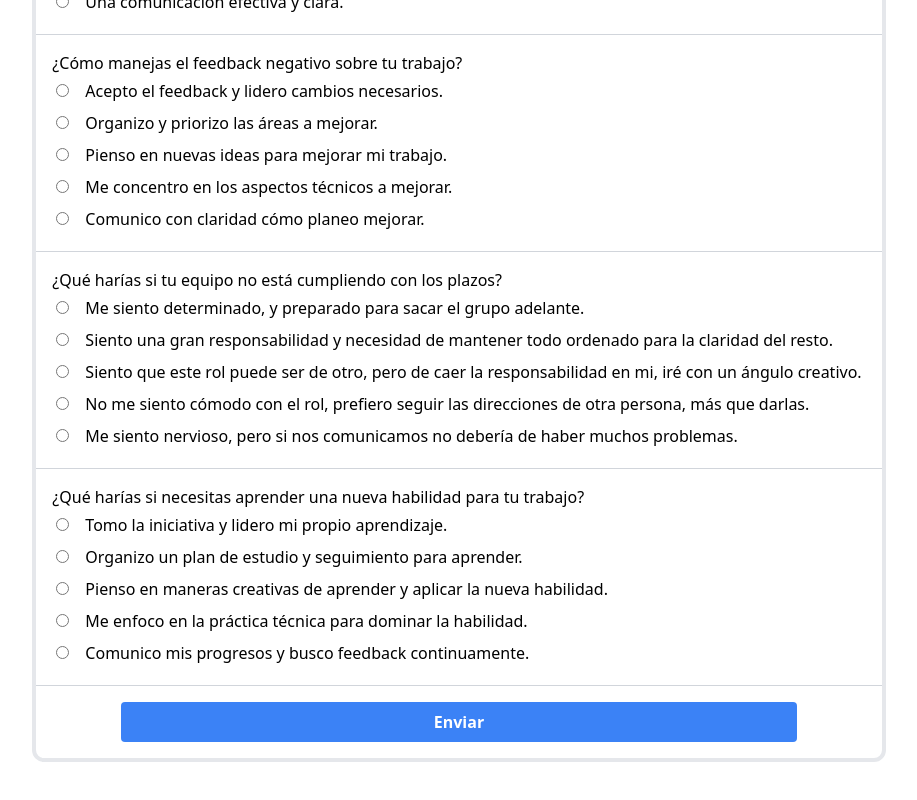
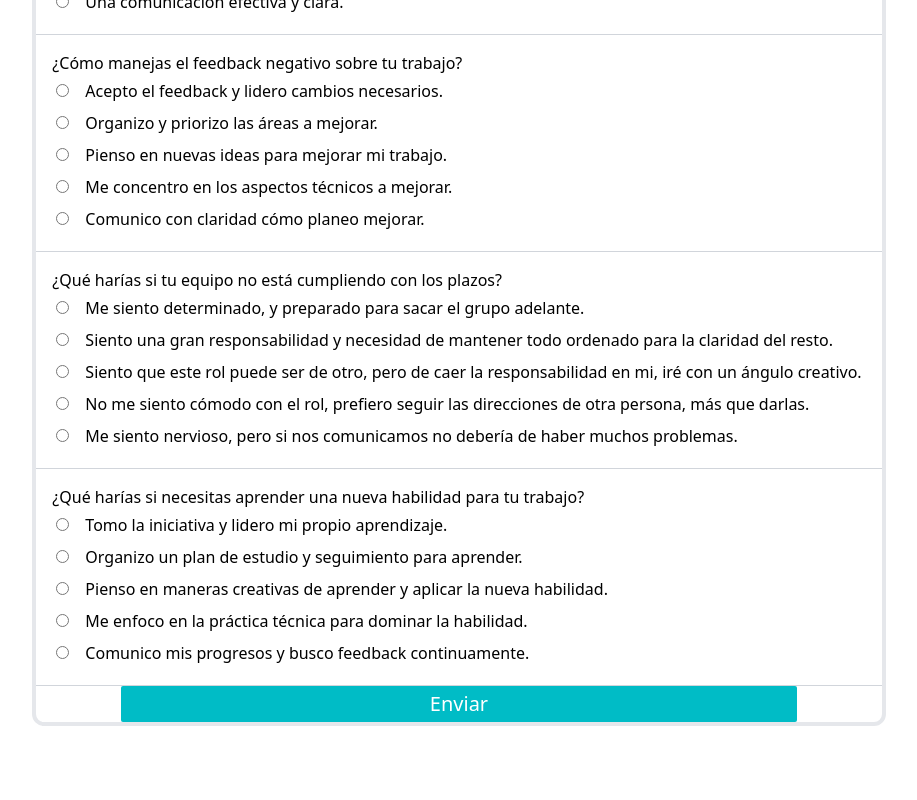
Before and after one commit to fst037/The-Bridge, a React (Vite) app in the folder BridgeFrontEnd/: page /perfil/encuesta in a window 1280 px wide. Shown: the part 1664-2464 px from the top of the page, without its empty margins (213-1130 px from the left). Built offline with nearby package versions, Linux system fonts and the light colour scheme; no server answers; sample sign-in values are in the browser's storage.

Commit message:
correccion diseno y funcionalidad encuesta

```diff
--- a/BridgeFrontEnd/src/pages/encuesta/Encuesta.jsx
+++ b/BridgeFrontEnd/src/pages/encuesta/Encuesta.jsx
@@ -1,127 +1,302 @@
-import React from 'react'
+import { useState } from "react";
+import { useMutation } from "react-query";
+import { AddActionButton } from "../../components/AddActionButton";
+import { submitForm } from "../../services/submitForm";
+import toast from "react-hot-toast";
 
 const Encuesta = () => {
+  const [responses, setResponses] = useState([]);
+
+  const { mutate, isLoading } = useMutation(submitForm, {
+    onSuccess: () => {
+      toast.success("Formulario enviado correctamente");
+    },
+    onError: (err) => {
+      toast.error(err.message);
+    },
+  });
+
+  const handleSubmit = (e) => {
+    e.preventDefault();
+    if (responses.length < 10) {
+      toast.error("Debes responder todas las preguntas");
+      return;
+    }
+    mutate(responses);
+  };
 
   const questions = [
     {
       pregunta: "¿Cómo abordarías un nuevo proyecto en tu equipo?",
       respuestas: [
-        { text: "Coordinar a todos y delegar tareas claras.", value: "Liderazgo" },
-        { text: "Organizar un plan detallado antes de comenzar.", value: "Organización" },
-        { text: "Proponer ideas innovadoras para el proyecto.", value: "Ideación" },
-        { text: "Trabajar en las tareas técnicas del proyecto.", value: "Desarrollo" },
-        { text: "Comunicar claramente las metas y objetivos.", value: "Comunicación" }
-      ]
+        {
+          text: "Coordinar a todos y delegar tareas claras.",
+          value: "Liderazgo",
+        },
+        {
+          text: "Organizar un plan detallado antes de comenzar.",
+          value: "Organización",
+        },
+        {
+          text: "Proponer ideas innovadoras para el proyecto.",
+          value: "Ideación",
+        },
+        {
+          text: "Trabajar en las tareas técnicas del proyecto.",
+          value: "Desarrollo",
+        },
+        {
+          text: "Comunicar claramente las metas y objetivos.",
+          value: "Comunicación",
+        },
+      ],
     },
     {
       pregunta: "¿Cómo reaccionas ante un conflicto en el equipo?",
       respuestas: [
-        { text: "Tomo la iniciativa para mediar y resolver el conflicto.", value: "Liderazgo" },
-        { text: "Organizo una reunión para abordar el conflicto.", value: "Organización" },
-        { text: "Sugiero soluciones creativas para el conflicto.", value: "Ideación" },
-        { text: "Me enfoco en encontrar la raíz técnica del problema.", value: "Desarrollo" },
-        { text: "Facilito la comunicación entre las partes.", value: "Comunicación" }
-      ]
+        {
+          text: "Tomo la iniciativa para mediar y resolver el conflicto.",
+          value: "Liderazgo",
+        },
+        {
+          text: "Organizo una reunión para abordar el conflicto.",
+          value: "Organización",
+        },
+        {
+          text: "Sugiero soluciones creativas para el conflicto.",
+          value: "Ideación",
+        },
+        {
+          text: "Me enfoco en encontrar la raíz técnica del problema.",
+          value: "Desarrollo",
+        },
+        {
+          text: "Facilito la comunicación entre las partes.",
+          value: "Comunicación",
+        },
+      ],
     },
     {
       pregunta: "¿Cómo te sientes al trabajar en un equipo multicultural?",
       respuestas: [
-        { text: "Lidero el equipo y valoro las diferentes perspectivas.", value: "Liderazgo" },
-        { text: "Organizo y coordino esfuerzos para la inclusión.", value: "Organización" },
-        { text: "Promuevo ideas creativas que integren todas las culturas.", value: "Ideación" },
-        { text: "Trabajo en adaptar las soluciones técnicas a las diversas necesidades.", value: "Desarrollo" },
-        { text: "Facilito la comunicación intercultural y la comprensión mutua.", value: "Comunicación" }
-      ]
+        {
+          text: "Lidero el equipo y valoro las diferentes perspectivas.",
+          value: "Liderazgo",
+        },
+        {
+          text: "Organizo y coordino esfuerzos para la inclusión.",
+          value: "Organización",
+        },
+        {
+          text: "Promuevo ideas creativas que integren todas las culturas.",
+          value: "Ideación",
+        },
+        {
+          text: "Trabajo en adaptar las soluciones técnicas a las diversas necesidades.",
+          value: "Desarrollo",
+        },
+        {
+          text: "Facilito la comunicación intercultural y la comprensión mutua.",
+          value: "Comunicación",
+        },
+      ],
     },
     {
       pregunta: "¿Cómo gestionas las tareas diarias?",
       respuestas: [
         { text: "Delego tareas y lidero el equipo.", value: "Liderazgo" },
         { text: "Hago una lista de tareas y priorizo.", value: "Organización" },
-        { text: "Busco maneras innovadoras de hacer las tareas más eficientes.", value: "Ideación" },
-        { text: "Me concentro en completar cada tarea con precisión técnica.", value: "Desarrollo" },
-        { text: "Comunico mi progreso y cualquier dificultad a mis compañeros.", value: "Comunicación" }
-      ]
+        {
+          text: "Busco maneras innovadoras de hacer las tareas más eficientes.",
+          value: "Ideación",
+        },
+        {
+          text: "Me concentro en completar cada tarea con precisión técnica.",
+          value: "Desarrollo",
+        },
+        {
+          text: "Comunico mi progreso y cualquier dificultad a mis compañeros.",
+          value: "Comunicación",
+        },
+      ],
     },
     {
-      pregunta: "¿Cómo te sentirías al ser el portavoz de tu equipo en una reunión importante?",
+      pregunta:
+        "¿Cómo te sentirías al ser el portavoz de tu equipo en una reunión importante?",
       respuestas: [
         { text: "Asumo el rol con confianza y liderazgo.", value: "Liderazgo" },
-        { text: "Preparo y organizo toda la información necesaria.", value: "Organización" },
-        { text: "Presento ideas innovadoras durante la reunión.", value: "Ideación" },
-        { text: "Me enfoco en explicar los aspectos técnicos con claridad.", value: "Desarrollo" },
-        { text: "Comunico claramente y respondo preguntas eficazmente.", value: "Comunicación" }
-      ]
+        {
+          text: "Preparo y organizo toda la información necesaria.",
+          value: "Organización",
+        },
+        {
+          text: "Presento ideas innovadoras durante la reunión.",
+          value: "Ideación",
+        },
+        {
+          text: "Me enfoco en explicar los aspectos técnicos con claridad.",
+          value: "Desarrollo",
+        },
+        {
+          text: "Comunico claramente y respondo preguntas eficazmente.",
+          value: "Comunicación",
+        },
+      ],
     },
     {
       pregunta: "¿Qué harías para motivar a tu equipo en un proyecto largo?",
       respuestas: [
         { text: "Lidero con entusiasmo y doy ejemplo.", value: "Liderazgo" },
-        { text: "Organizo actividades de equipo para mantener la moral alta.", value: "Organización" },
-        { text: "Sugiero nuevas ideas para mantener el interés.", value: "Ideación" },
-        { text: "Me enfoco en los logros técnicos alcanzados.", value: "Desarrollo" },
-        { text: "Comunico los éxitos y próximos pasos del proyecto.", value: "Comunicación" }
-      ]
+        {
+          text: "Organizo actividades de equipo para mantener la moral alta.",
+          value: "Organización",
+        },
+        {
+          text: "Sugiero nuevas ideas para mantener el interés.",
+          value: "Ideación",
+        },
+        {
+          text: "Me enfoco en los logros técnicos alcanzados.",
+          value: "Desarrollo",
+        },
+        {
+          text: "Comunico los éxitos y próximos pasos del proyecto.",
+          value: "Comunicación",
+        },
+      ],
     },
     {
       pregunta: "¿Qué buscas aportar en un equipo de trabajo?",
       respuestas: [
         { text: "Un líder fuerte que guíe al equipo.", value: "Liderazgo" },
-        { text: "Una buena organización y planificación.", value: "Organización" },
-        { text: "Ideas creativas y soluciones innovadoras.", value: "Ideación" },
-        { text: "Habilidades técnicas y capacidad de desarrollo.", value: "Desarrollo" },
-        { text: "Una comunicación efectiva y clara.", value: "Comunicación" }
-      ]
-    },{
+        {
+          text: "Una buena organización y planificación.",
+          value: "Organización",
+        },
+        {
+          text: "Ideas creativas y soluciones innovadoras.",
+          value: "Ideación",
+        },
+        {
+          text: "Habilidades técnicas y capacidad de desarrollo.",
+          value: "Desarrollo",
+        },
+        { text: "Una comunicación efectiva y clara.", value: "Comunicación" },
+      ],
+    },
+    {
       pregunta: "¿Cómo manejas el feedback negativo sobre tu trabajo?",
       respuestas: [
-        { text: "Acepto el feedback y lidero cambios necesarios.", value: "Liderazgo" },
-        { text: "Organizo y priorizo las áreas a mejorar.", value: "Organización" },
-        { text: "Pienso en nuevas ideas para mejorar mi trabajo.", value: "Ideación" },
-        { text: "Me concentro en los aspectos técnicos a mejorar.", value: "Desarrollo" },
-        { text: "Comunico con claridad cómo planeo mejorar.", value: "Comunicación" }
-      ]
+        {
+          text: "Acepto el feedback y lidero cambios necesarios.",
+          value: "Liderazgo",
+        },
+        {
+          text: "Organizo y priorizo las áreas a mejorar.",
+          value: "Organización",
+        },
+        {
+          text: "Pienso en nuevas ideas para mejorar mi trabajo.",
+          value: "Ideación",
+        },
+        {
+          text: "Me concentro en los aspectos técnicos a mejorar.",
+          value: "Desarrollo",
+        },
+        {
+          text: "Comunico con claridad cómo planeo mejorar.",
+          value: "Comunicación",
+        },
+      ],
     },
     {
       pregunta: "¿Qué harías si tu equipo no está cumpliendo con los plazos?",
       respuestas: [
-        { text: "Me siento determinado, y preparado para sacar el grupo adelante.", value: "Liderazgo" },
-        { text: "Siento una gran responsabilidad y necesidad de mantener todo ordenado para la claridad del resto.", value: "Organización" },
-        { text: "Siento que este rol puede ser de otro, pero de caer la responsabilidad en mi, iré con un ángulo creativo.", value: "Ideación" },
-        { text: "No me siento cómodo con el rol, prefiero seguir las direcciones de otra persona, más que darlas.", value: "Desarrollo" },
-        { text: "Me siento nervioso, pero si nos comunicamos no debería de haber muchos problemas.", value: "Comunicación" }
-      ]
+        {
+          text: "Me siento determinado, y preparado para sacar el grupo adelante.",
+          value: "Liderazgo",
+        },
+        {
+          text: "Siento una gran responsabilidad y necesidad de mantener todo ordenado para la claridad del resto.",
+          value: "Organización",
+        },
+        {
+          text: "Siento que este rol puede ser de otro, pero de caer la responsabilidad en mi, iré con un ángulo creativo.",
+          value: "Ideación",
+        },
+        {
+          text: "No me siento cómodo con el rol, prefiero seguir las direcciones de otra persona, más que darlas.",
+          value: "Desarrollo",
+        },
+        {
+          text: "Me siento nervioso, pero si nos comunicamos no debería de haber muchos problemas.",
+          value: "Comunicación",
+        },
+      ],
     },
     {
-      pregunta: "¿Qué harías si necesitas aprender una nueva habilidad para tu trabajo?",
+      pregunta:
+        "¿Qué harías si necesitas aprender una nueva habilidad para tu trabajo?",
       respuestas: [
-        { text: "Tomo la iniciativa y lidero mi propio aprendizaje.", value: "Liderazgo" },
-        { text: "Organizo un plan de estudio y seguimiento para aprender.", value: "Organización" },
-        { text: "Pienso en maneras creativas de aprender y aplicar la nueva habilidad.", value: "Ideación" },
-        { text: "Me enfoco en la práctica técnica para dominar la habilidad.", value: "Desarrollo" },
-        { text: "Comunico mis progresos y busco feedback continuamente.", value: "Comunicación" }
-      ]
-    }
+        {
+          text: "Tomo la iniciativa y lidero mi propio aprendizaje.",
+          value: "Liderazgo",
+        },
+        {
+          text: "Organizo un plan de estudio y seguimiento para aprender.",
+          value: "Organización",
+        },
+        {
+          text: "Pienso en maneras creativas de aprender y aplicar la nueva habilidad.",
+          value: "Ideación",
+        },
+        {
+          text: "Me enfoco en la práctica técnica para dominar la habilidad.",
+          value: "Desarrollo",
+        },
+        {
+          text: "Comunico mis progresos y busco feedback continuamente.",
+          value: "Comunicación",
+        },
+      ],
+    },
   ];
 
   return (
-    <div className='flex flex-col justify-center items-center m-10 w-auto'>
-      <form className='border-4 rounded-xl' action="">
-        {questions.map((question, index) => (
-          <div key={index} className='p-4 border-b border-gray-300'>
+    <div className="flex flex-col justify-center items-center m-10 w-auto">
+      <form className="border-4 rounded-xl" onSubmit={handleSubmit}>
+        {questions.map((question) => (
+          <div key={question.pregunta} className="p-4 border-b border-gray-300">
             <p>{question.pregunta}</p>
-            {question.respuestas.map((respuesta, index2) => (
-              <div key={index} className='p-1'>
-                <input type="radio" className='mr-4' name={question.pregunta} id={index2+" "+index} />
-                <label htmlFor={index2+" "+index}>{respuesta.text}</label>
+            {question.respuestas.map((respuesta) => (
+              <div
+                key={`${question.pregunta} ${respuesta.text}`}
+                className="p-1"
+              >
+                <input
+                  type="radio"
+                  className="mr-4"
+                  name={question.pregunta}
+                  id={`${question.pregunta} ${respuesta.text}`}
+                  onChange={() =>
+                    setResponses((prev) => [...prev, respuesta.value])
+                  }
+                />
+                <label htmlFor={`${question.pregunta} ${respuesta.text}`}>
+                  {respuesta.text}
+                </label>
               </div>
             ))}
           </div>
         ))}
-        <button className='ml-1/10 mr-1/10 bg-blue-500 hover:bg-blue-700 m-4 text-white font-bold py-2 px-4 rounded w-4/5 ' type="submit">Enviar</button>
+        <AddActionButton
+          text={"Enviar"}
+          className="mx-1/10 w-4/5"
+          isLoading={isLoading}
+        />
       </form>
     </div>
-  )
-}
+  );
+};
 
-export default Encuesta
+export default Encuesta;
--- a/BridgeFrontEnd/src/pages/inicio/MisEquipos.jsx
+++ b/BridgeFrontEnd/src/pages/inicio/MisEquipos.jsx
@@ -21,8 +21,8 @@ export const MisEquipos = () => {
           <AddActionButton text={"Nuevo +"} onClick={() => setIsOpen(true)} />
         </div>
         <article className="grid grid-cols-[repeat(auto-fit,_minmax(400px,_1fr))] gap-4 my-4">
-          {teams?.map(({ team, estudiantes }) => (
-            <InfoCard key={teams.identifier} title={team.nombre} />
+          {teams?.map(({ team }) => (
+            <InfoCard key={team.identifier} title={team.nombre} />
           ))}
         </article>
       </div>
--- a/BridgeFrontEnd/src/pages/perfil/MiPerfil.jsx
+++ b/BridgeFrontEnd/src/pages/perfil/MiPerfil.jsx
@@ -27,7 +27,7 @@ export const MiPerfil = () => {
       <div className="flex justify-center md:justify-end w-1/3">
         <img
           src={authUser.profilePic}
-          className="size-16 md:size-40 rounded-full"
+          className="size-24 md:size-40 aspect-auto rounded-full"
         />
       </div>
       <div className="flex flex-col items-center gap-8 w-2/3">
--- a/BridgeFrontEnd/src/pages/perfil/Perfil.jsx
+++ b/BridgeFrontEnd/src/pages/perfil/Perfil.jsx
@@ -6,7 +6,7 @@ import { SinRatings } from "./SinRatings";
 
 export const Perfil = () => {
   return (
-    <div className="p-8">
+    <div className="flex flex-col gap-4 p-8">
       <h2 className="text-4xl text-gray-400/80">Perfil</h2>
       <main className="grid grid-cols-1 lg:grid-cols-2 gap-4 lg:gap-12 pb-12">
         <MiPerfil />
--- a/BridgeFrontEnd/src/services/authAxios.js
+++ b/BridgeFrontEnd/src/services/authAxios.js
@@ -7,8 +7,6 @@ const authAxios = axios.create({
 
 authAxios.interceptors.request.use((request) => {
   const authUser = JSON.parse(localStorage.getItem("bridge-user"));
-  console.log("Auth User:", authUser);
-  console.log("Token:", authUser.token);
   request.headers.Authorization = authUser.token;
   return request;
 });
--- /dev/null
+++ b/BridgeFrontEnd/src/services/submitForm.js
@@ -0,0 +1,10 @@
+import authAxios from "./authAxios";
+
+export const submitForm = async (responses) => {
+  const { data } = await authAxios.post(
+    "/api/v1/interaccion/enviarEncuestaHabilidades",
+    responses
+  );
+
+  return data;
+};
```
Also changed, not shown: BridgeFrontEnd/src/components/Header.jsx (+8 -3 lines), BridgeFrontEnd/src/pages/encuesta/EncuestaPage.jsx (+6 -8 lines), BridgeFrontEnd/src/pages/perfil/SinRatings.jsx (+7 -2 lines), 1 other file (tests, documents, lock files or other folders).
